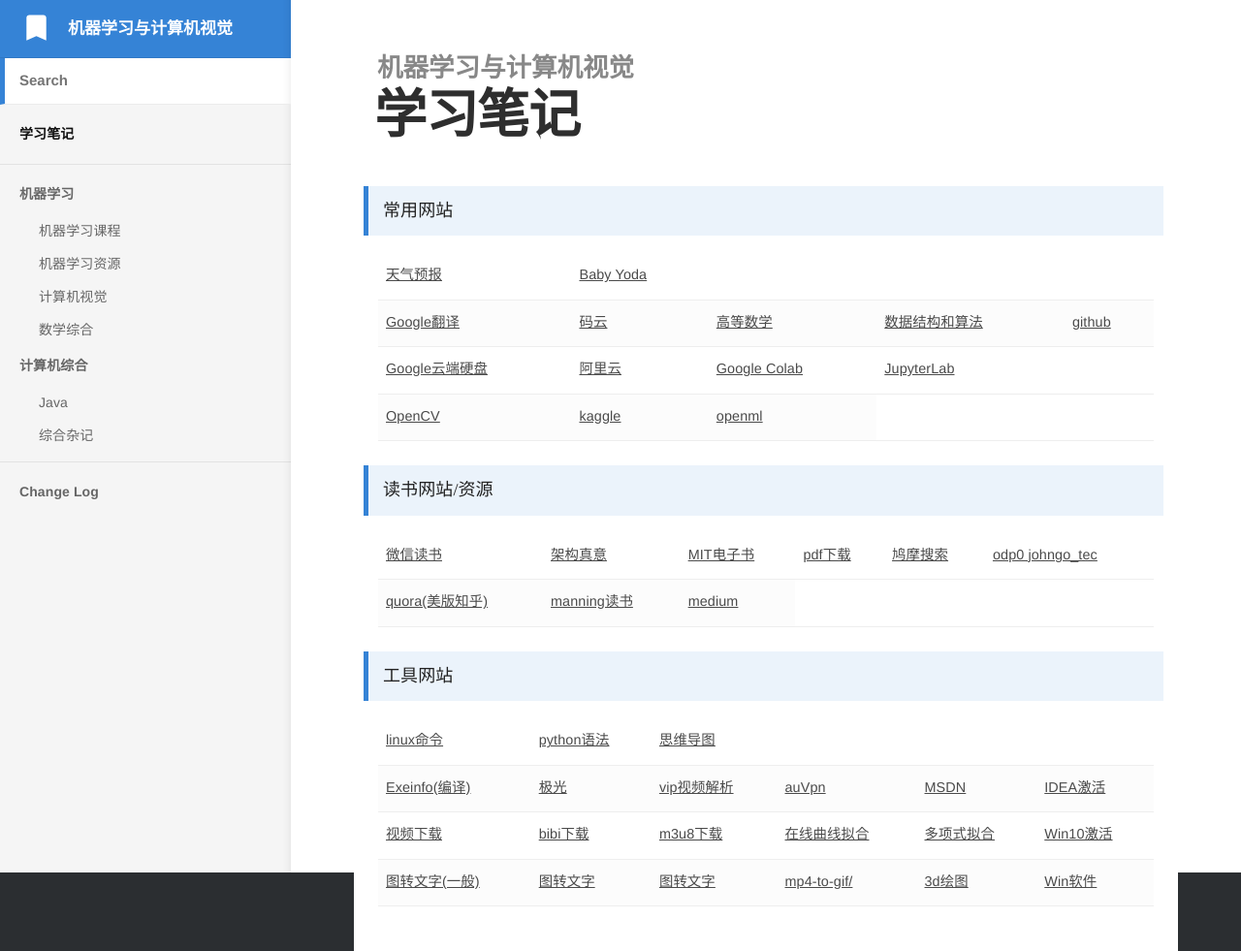
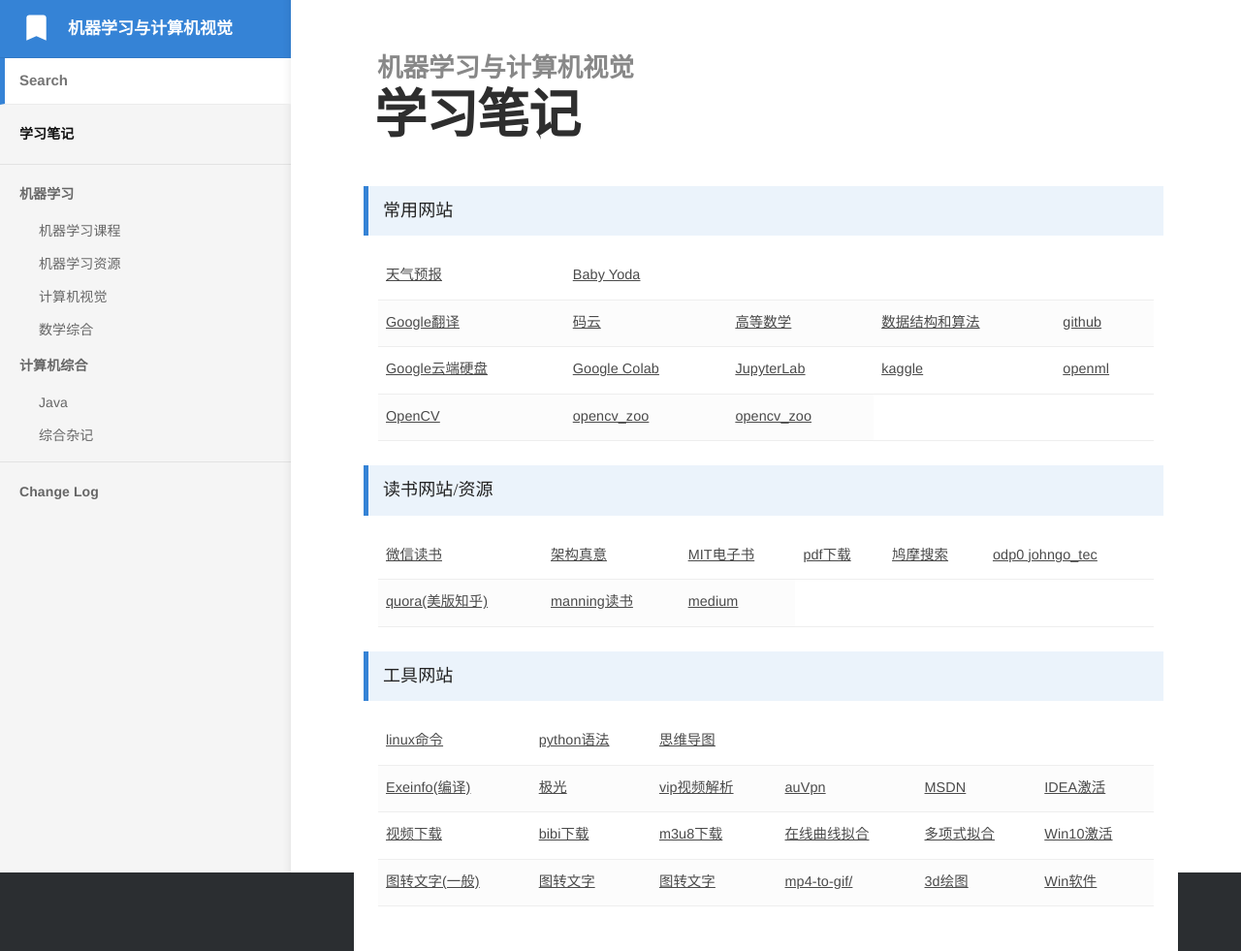
Before and after one commit to bashendixie/Machine_Learning_Notes, a Jekyll site: the page built from index.md, in a window 1280 px wide. Shown: the whole page at 97% size. Built offline with Jekyll 4.4.1, drawn with Linux system fonts in a browser that asks for light colours; some web fonts are replaced.

Commit message:
no message

```diff
--- a/index.md
+++ b/index.md
@@ -36,13 +36,16 @@
 				<a href="https://drive.google.com/drive/my-drive" target="_blank">Google云端硬盘</a>
 			</td>
 			<td>
-				<a href="https://account.aliyun.com/" target="_blank">阿里云</a>
-			</td>
-			<td>
 				<a href="https://colab.research.google.com/" target="_blank">Google Colab</a>
 			</td>
 			<td>
 				<a href="http://localhost:8888/lab" target="_blank">JupyterLab</a>
+			</td>
+			<td>
+				<a href="https://www.kaggle.com/" target="_blank">kaggle</a>
+			</td>
+			<td>
+				<a href="https://www.openml.org/" target="_blank">openml</a>
 			</td>
 		</tr>
 		<tr>
@@ -50,10 +53,10 @@
 				<a href="https://docs.opencv.org/4.6.0/" target="_blank">OpenCV</a>
 			</td>
 			<td>
-				<a href="https://www.kaggle.com/" target="_blank">kaggle</a>
+				<a href="https://github.com/opencv/opencv_zoo" target="_blank">opencv_zoo</a>
 			</td>
 			<td>
-				<a href="https://www.openml.org/" target="_blank">openml</a>
+				<a href="https://gitee.com/bashendixie/opencv_zoo" target="_blank">opencv_zoo</a>
 			</td>
 		</tr>
 	</tbody>
```
Also changed, not shown: _docs/1、机器学习/计算机视觉.md (+6 -0 lines).
